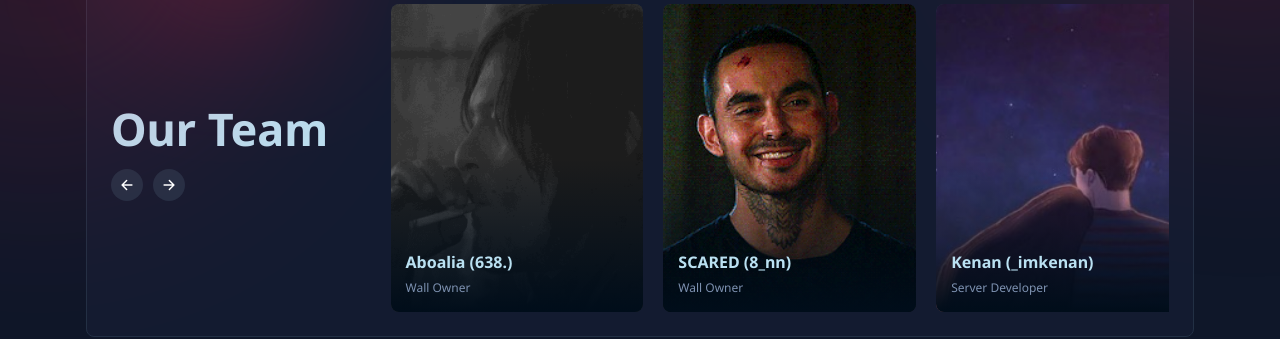
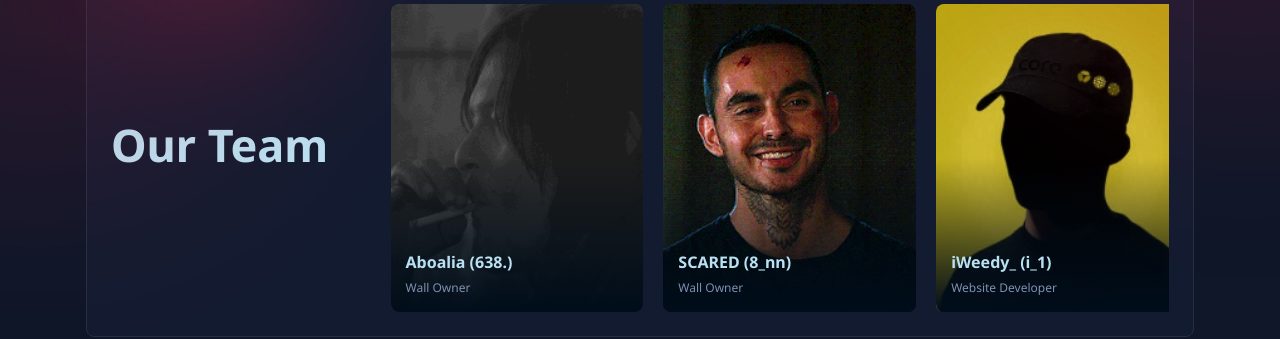
Before and after one commit to qwery10/nw-wibsite, a plain HTML site: page index.html in a window 1280 px wide. Shown: the part 501-840 px from the top of the page. Drawn offline with nearby package versions, Linux system fonts and the light colour scheme.

Commit message:
Update index.html

```diff
--- a/index.html
+++ b/index.html
@@ -175,16 +175,6 @@
                 Our Team
               </h2>
 
-              <div class="btn-group">
-                <button class="btn-icon" aria-label="previous" data-slider-prev>
-                  <ion-icon name="arrow-back" aria-hidden="true"></ion-icon>
-                </button>
-
-                <button class="btn-icon" aria-label="next" data-slider-next>
-                  <ion-icon name="arrow-forward" aria-hidden="true"></ion-icon>
-                </button>
-              </div>
-
             </div>
 
             <li class="slider-item">
@@ -222,40 +212,6 @@
                       <span class="slider-title">SCARED (8_nn)</span>
 
                       <p class="slider-subtitle">Wall Owner</p>
-                    </div>
-
-                  </a>
-                </li>
-
-                <li class="slider-item">
-                  <a href="#" class="slider-card">
-
-                    <figure class="slider-banner img-holder" style="--width: 507; --height: 618;">
-                      <img src="./assets/images/team/kenan.png" width="507" height="618" loading="lazy" alt="Design"
-                        class="img-cover">
-                    </figure>
-
-                    <div class="slider-content">
-                      <span class="slider-title">Kenan (_imkenan)</span>
-
-                      <p class="slider-subtitle">Server Developer</p>
-                    </div>
-
-                  </a>
-                </li>
-
-                <li class="slider-item">
-                  <a href="#" class="slider-card">
-
-                    <figure class="slider-banner img-holder" style="--width: 507; --height: 618;">
-                      <img src="./assets/images/team/evil.png" width="507" height="618" loading="lazy" alt="Movie"
-                        class="img-cover">
-                    </figure>
-
-                    <div class="slider-content">
-                      <span class="slider-title">Evil (q_76)</span>
-
-                      <p class="slider-subtitle">Server Developer</p>
                     </div>
 
                   </a>
```
